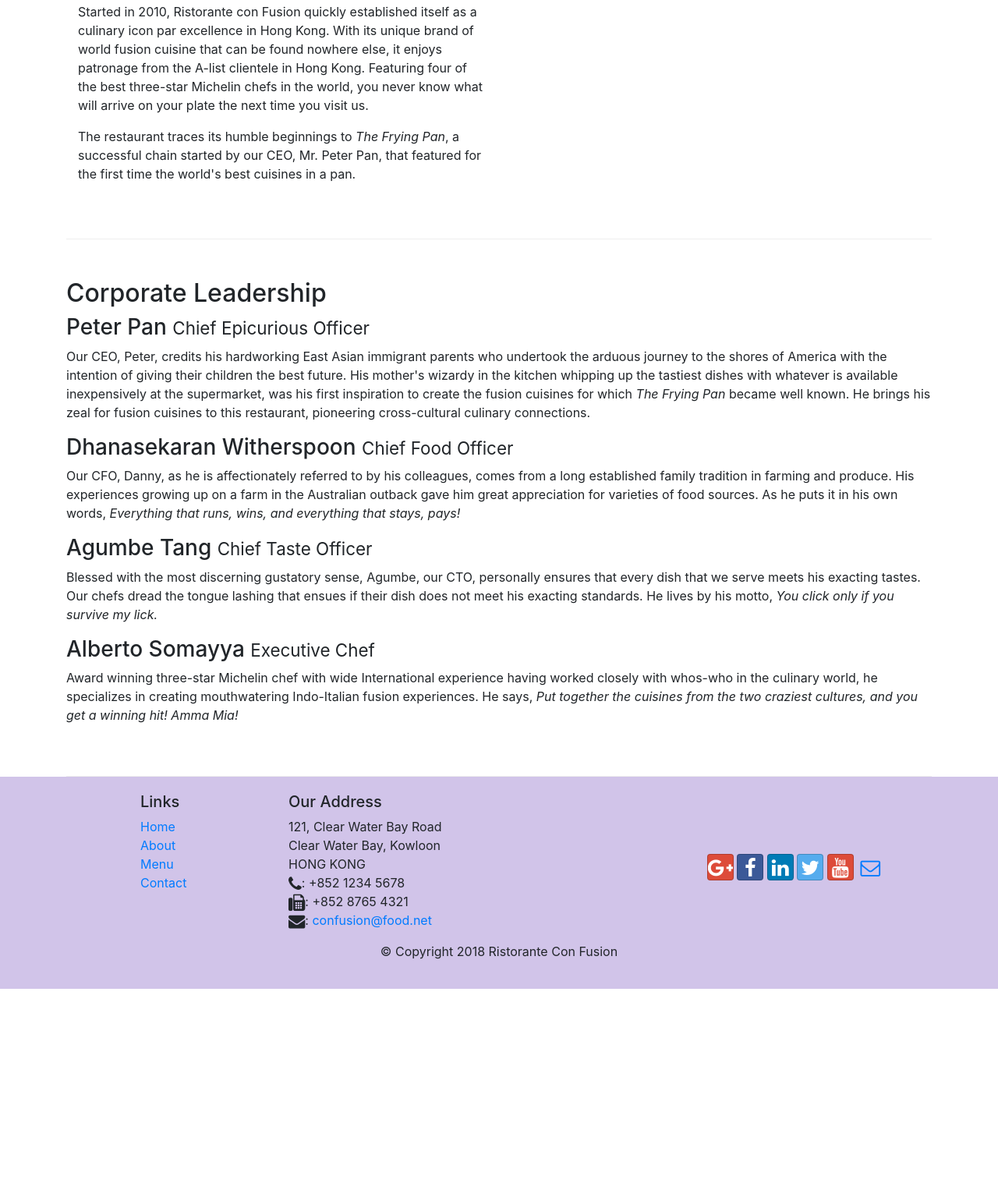
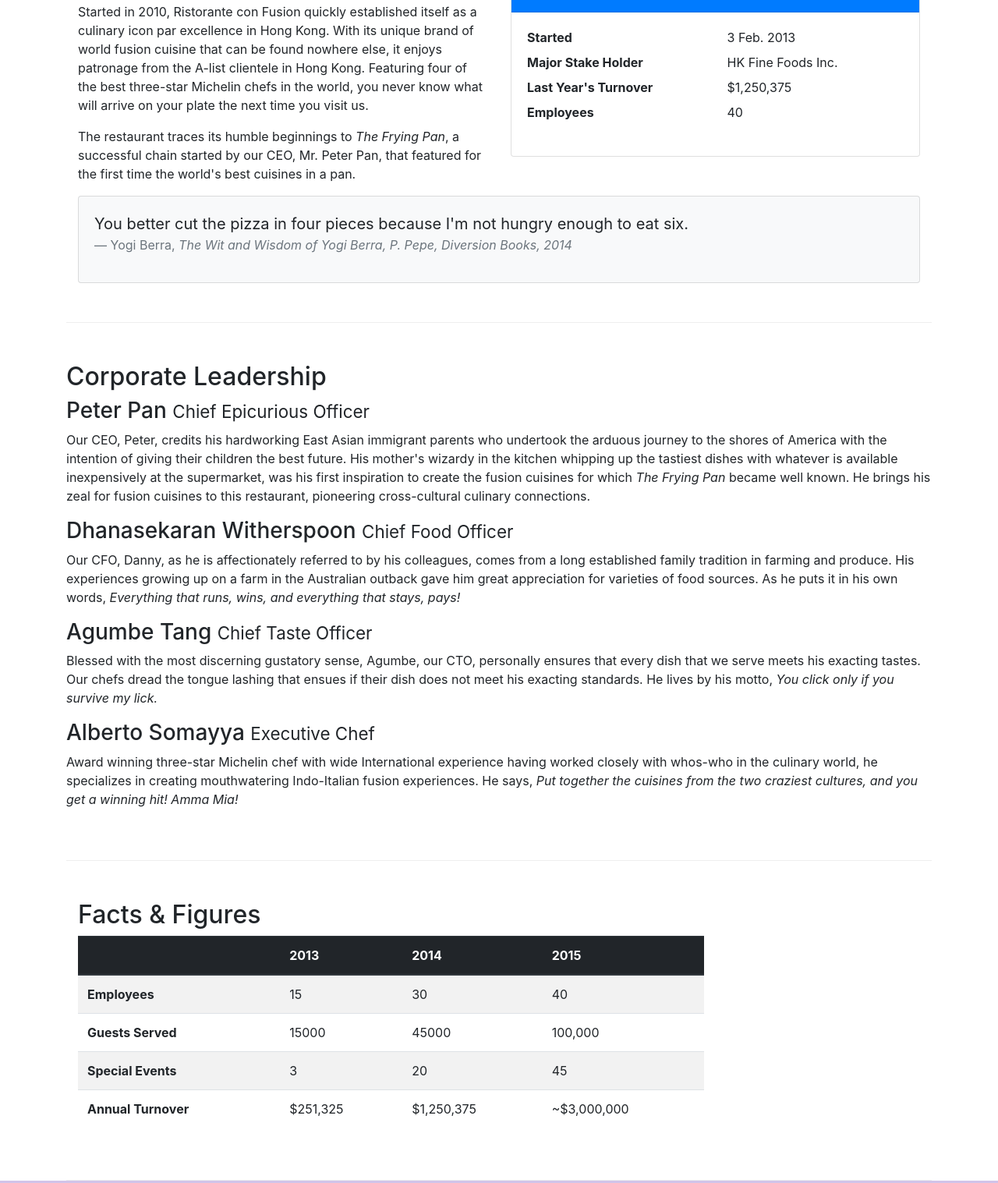
Before and after one commit to parthsethiUF/git-test-bootstrap, a website: page conFusion/aboutus.html in a window 1280 px wide. Shown: the part 508-2025 px from the top of the page at 78% size. Before the commit the page ends 1776 px from the top, so only its background shows below. Drawn offline with nearby package versions, Linux system fonts and the light colour scheme.

Commit message:
table and cards

```diff
--- a/conFusion/aboutus.html
+++ b/conFusion/aboutus.html
@@ -65,7 +65,34 @@
                 <p>Started in 2010, Ristorante con Fusion quickly established itself as a culinary icon par excellence in Hong Kong. With its unique brand of world fusion cuisine that can be found nowhere else, it enjoys patronage from the A-list clientele in Hong Kong.  Featuring four of the best three-star Michelin chefs in the world, you never know what will arrive on your plate the next time you visit us.</p>
                 <p>The restaurant traces its humble beginnings to <em>The Frying Pan</em>, a successful chain started by our CEO, Mr. Peter Pan, that featured for the first time the world's best cuisines in a pan.</p>
             </div>
-            <div>
+            <div class="col-sm">
+                <div class = "card">
+                    <h3 class = "card-header bg-primary text-white"> Facts At a Glance</h3>
+                    <div class = "card-body">
+                        <dl class="row">
+                            <dt class="col-6">Started</dt>
+                            <dd class="col-6">3 Feb. 2013</dd>
+                            <dt class="col-6">Major Stake Holder</dt>
+                            <dd class="col-6">HK Fine Foods Inc.</dd>
+                            <dt class="col-6">Last Year's Turnover</dt>
+                            <dd class="col-6">$1,250,375</dd>
+                            <dt class="col-6">Employees</dt>
+                            <dd class="col-6">40</dd>
+                        </dl>
+                    </div>
+                </div>
+            </div>
+            <div class="col-12">
+                <div class="card card-body bg-light">
+                    <blockquote class="blockquote">
+                        <p class="mb-0">You better cut the pizza in four pieces because
+                            I'm not hungry enough to eat six.</p>
+                        <footer class="blockquote-footer">Yogi Berra,
+                            <cite title="Source Title">The Wit and Wisdom of Yogi Berra,
+                            P. Pepe, Diversion Books, 2014</cite>
+                        </footer>
+                    </blockquote>
+                </div>
             </div>
         </div>
 
@@ -83,7 +110,52 @@
                 <p  class = "d-none d-sm-block">Award winning three-star Michelin chef with wide International experience having worked closely with whos-who in the culinary world, he specializes in creating mouthwatering Indo-Italian fusion experiences. He says, <em>Put together the cuisines from the two craziest cultures, and you get a winning hit! Amma Mia!</em></p>
             </div>
        </div>
+       <div class = "row row-content">
+            <div class = "col-12 col-sm-9">
+                <h2>Facts &amp; Figures</h2>
+                <div class = "table-responsive">
+                    <table class = "table table-striped">
+                        <thead class="thead-dark">
+                            <tr>
+                                <th> &nbsp;</th>
+                                <th>2013</th>
+                                <th>2014</th>
+                                <th>2015</th>
+                            </tr>
+                        </thead>
+                        <tbody>
+                            <tr>
+                                <th>Employees</th>
+                                <td>15</td>
+                                <td>30</td>
+                                <td>40</td>
+                            </tr>
+                            <tr>
+                                <th>Guests Served</th>
+                                <td>15000</td>
+                                <td>45000</td>
+                                <td>100,000</td>
+                            </tr>
+                            <tr>
+                                <th>Special Events</th>
+                                <td>3</td>
+                                <td>20</td>
+                                <td>45</td>
+                            </tr>
+                            <tr>
+                                <th>Annual Turnover</th>
+                                <td>$251,325</td>
+                                <td>$1,250,375</td>
+                                <td>~$3,000,000</td>
+                            </tr>
+                        </tbody>
+                    </table>
+                </div>
+            </div>
+            <div class = "col-12 col-sm-9">
 
+            </div>
+       </div>
     </div>
 
     <footer class="footer">
```
